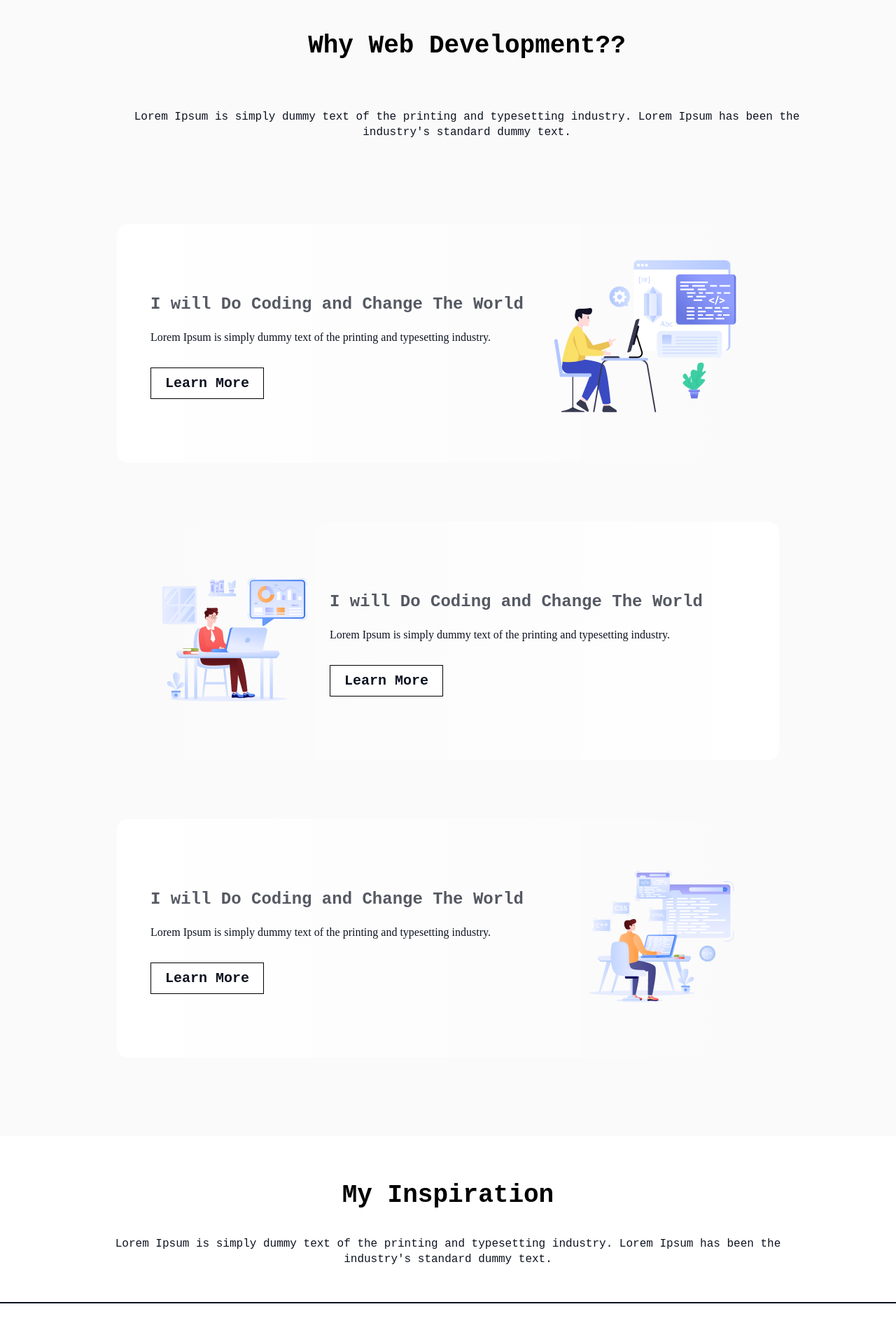
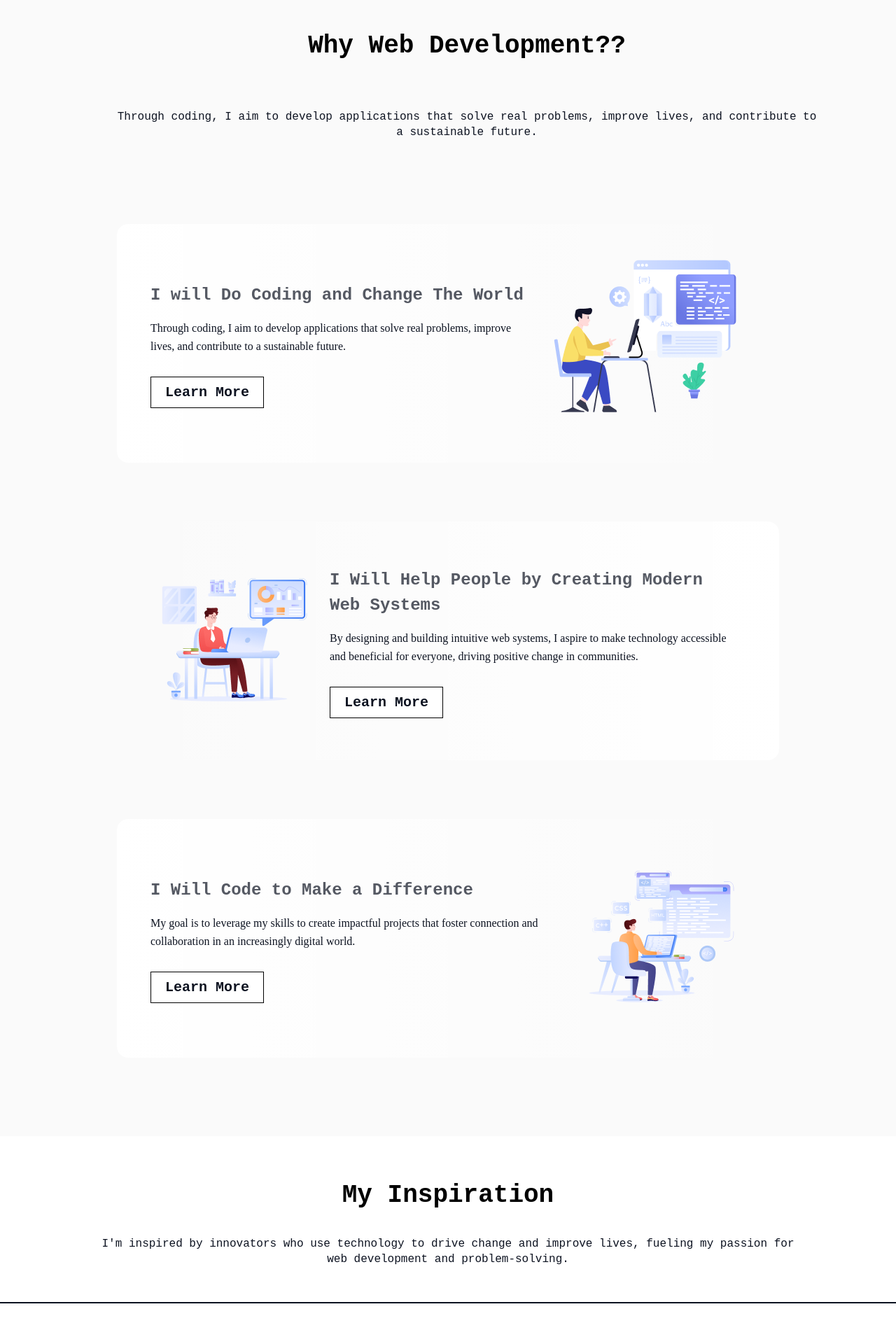
Before and after one commit to fd-Martin/assignment-01-reset-01, a plain HTML site: page index.html in a window 1280 px wide. Shown: the part 796-2696 px from the top of the page at 70% size. Drawn offline with Linux system fonts and the light colour scheme; a web font is replaced by a local one.

Commit message:
lorem text updated

```diff
--- a/index.html
+++ b/index.html
@@ -25,8 +25,8 @@
             <div class="bannar__content">
                 <img src="./assets/Group.png" alt="group image">
                 <h1>"In the near future, I hope to become a Developer"</h1>
-                <p>Lorem ipsum dolor sit amet consectetur adipisicing elit. Fugiat beatae quidem sit dolores rerum.
-                    Ducimus, tenetur aliquid! Officiis unde repudiandae perspiciatis quaerat tenetur.</p>
+                <p>My goal is to leverage my passion for technology and innovation to create meaningful solutions that
+                    have a positive impact. </p>
                 <a href="#support" class="connect-link"><button>Connect with me</button></a>
             </div>
         </div>
@@ -39,16 +39,16 @@
             <div class="development__section">
                 <div class="development__content">
                     <h2>Why Web Development??</h2>
-                    <p>Lorem Ipsum is simply dummy text of the printing and typesetting industry. Lorem Ipsum has been
-                        the
-                        industry's standard dummy text.</p>
+                    <p>Through coding, I aim to develop applications that solve real problems, improve lives, and
+                        contribute to a sustainable future.</p>
                 </div>
 
                 <div class="development__container">
                     <div class="development__container__card">
                         <div class="development__container__card__content">
                             <h3>I will Do Coding and Change The World</h3>
-                            <p>Lorem Ipsum is simply dummy text of the printing and typesetting industry.</p>
+                            <p>Through coding, I aim to develop applications that solve real problems, improve lives,
+                                and contribute to a sustainable future.</p>
                             <a href="#" class="btn">Learn More</a>
                         </div>
                         <div class="card__image">
@@ -59,8 +59,9 @@
                 <div class="development__container">
                     <div class="development__container__card__reverse">
                         <div class="development__container__card__content">
-                            <h3>I will Do Coding and Change The World</h3>
-                            <p>Lorem Ipsum is simply dummy text of the printing and typesetting industry.</p>
+                            <h3>I Will Help People by Creating Modern Web Systems</h3>
+                            <p>By designing and building intuitive web systems, I aspire to make technology accessible
+                                and beneficial for everyone, driving positive change in communities.</p>
                             <a href="#" class="btn">Learn More</a>
                         </div>
                         <div class="card__image">
@@ -71,8 +72,9 @@
                 <div class="development__container">
                     <div class="development__container__card">
                         <div class="development__container__card__content">
-                            <h3>I will Do Coding and Change The World</h3>
-                            <p>Lorem Ipsum is simply dummy text of the printing and typesetting industry.</p>
+                            <h3>I Will Code to Make a Difference</h3>
+                            <p>My goal is to leverage my skills to create impactful projects that foster connection and
+                                collaboration in an increasingly digital world.</p>
                             <a href="#" class="btn">Learn More</a>
                         </div>
                         <div class="card__image">
@@ -91,9 +93,8 @@
 
                 <div class="inspiration__content">
                     <h2>My Inspiration</h2>
-                    <p>Lorem Ipsum is simply dummy text of the printing and typesetting industry. Lorem Ipsum has been
-                        the
-                        industry's standard dummy text.</p>
+                    <p>I'm inspired by innovators who use technology to drive change and improve lives, fueling my
+                        passion for web development and problem-solving.</p>
                 </div>
 
                 <div class="inspiration__frame">
@@ -113,9 +114,8 @@
 
                 <div class="target__content">
                     <h2>My Current Target</h2>
-                    <p>Lorem Ipsum is simply dummy text of the printing and typesetting industry. Lorem Ipsum has been
-                        the
-                        industry's standard dummy text.</p>
+                    <p>My next goal is to master full-stack development, enabling me to build comprehensive solutions
+                        that seamlessly integrate front-end and back-end technologies.</p>
                 </div>
 
                 <div class="cards-container">
@@ -158,7 +158,8 @@
             <div class="support-section" id="support">
                 <div class="support-content">
                     <h2>I need Support</h2>
-                    <p>Lorem Ipsum is simply dummy text of the printing and typesetting industry.</p>
+                    <p>Collaboration and mentorship are vital in this journey. I'm eager to connect with like-minded
+                        individuals who share my passion for growth and innovation.</p>
                     <form class="support-form">
                         <input type="text" placeholder="Suggest me any feedback for me">
                         <button type="submit">Submit</button>
```
